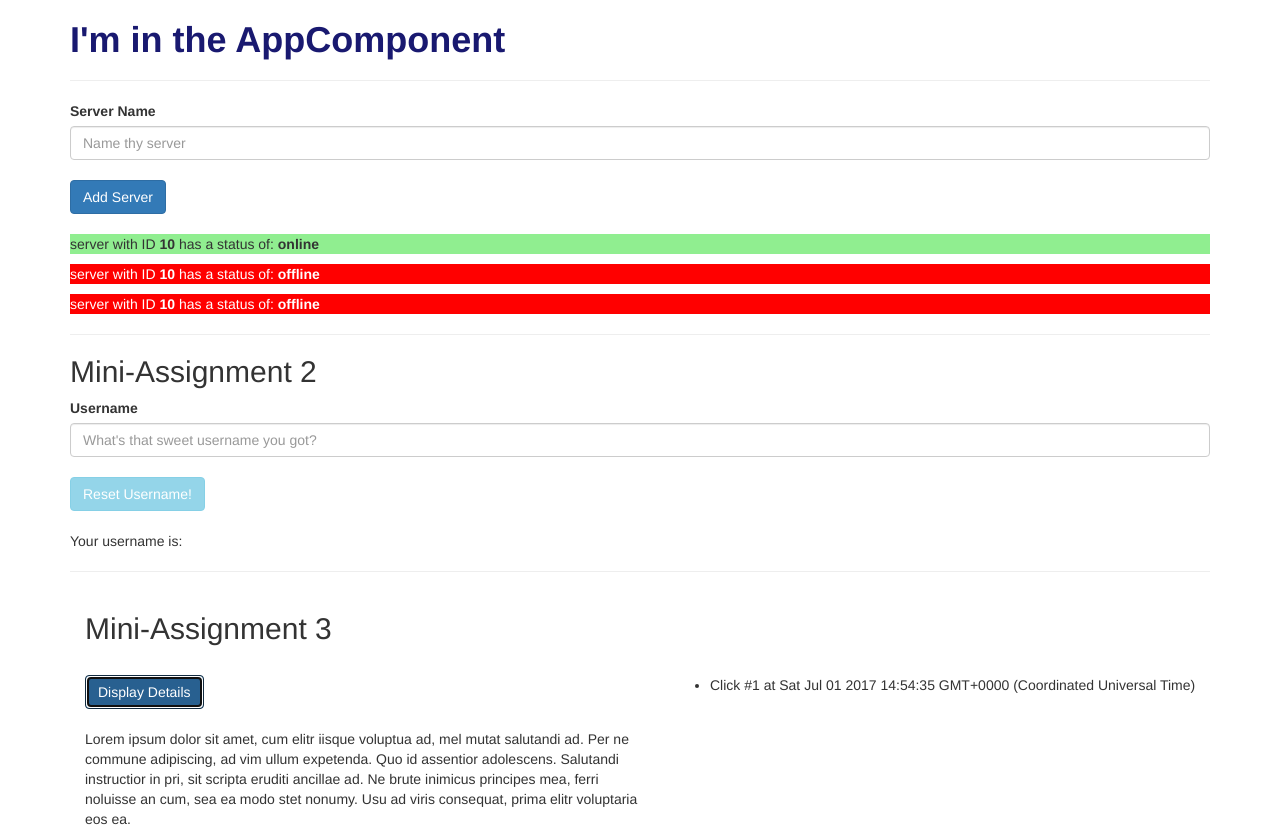
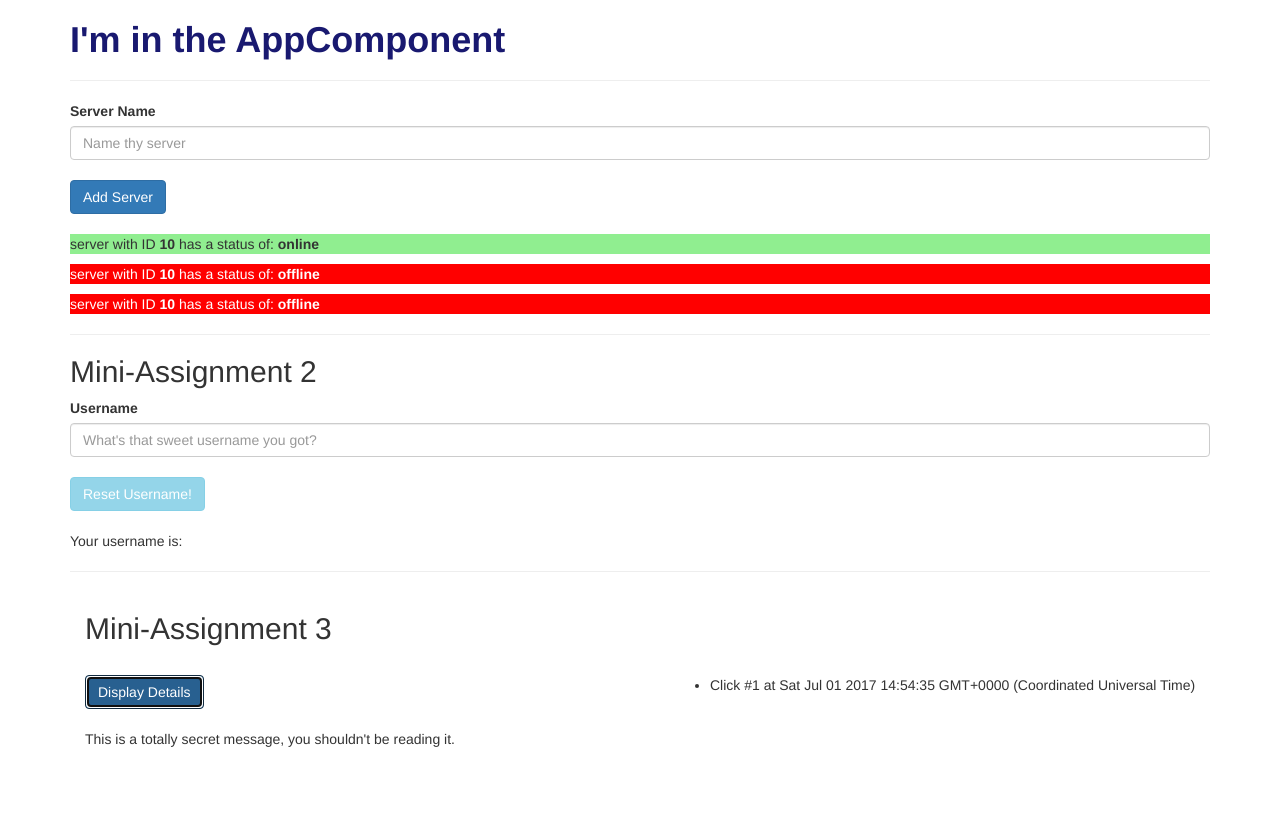
Before and after one commit to ChristianArredondo/angular-app, an Angular app: page / in a window 1280 px wide. Both pictures are taken after a click on the button "Display Details". After the commit the page ends 800 px from the top, so only its background shows below. Built offline with nearby package versions, Linux system fonts and the light colour scheme.

Commit message:
Update secret message

```diff
--- a/src/app/servers/servers.component.html
+++ b/src/app/servers/servers.component.html
@@ -48,11 +48,7 @@ class="btn btn-info"
       <br>
       <p
         [ngClass]="{hide: showParagraph === false}">
-        Lorem ipsum dolor sit amet, cum elitr iisque voluptua ad, mel mutat salutandi ad.
-        Per ne commune adipiscing, ad vim ullum expetenda. Quo id assentior adolescens.
-        Salutandi instructior in pri, sit scripta eruditi ancillae ad.
-        Ne brute inimicus principes mea, ferri noluisse an cum, sea ea modo stet nonumy.
-        Usu ad viris consequat, prima elitr voluptaria eos ea.</p>
+        This is a totally secret message, you shouldn't be reading it.</p>
     </div>
     <div class="col-sm-6">
       <ul>
```
